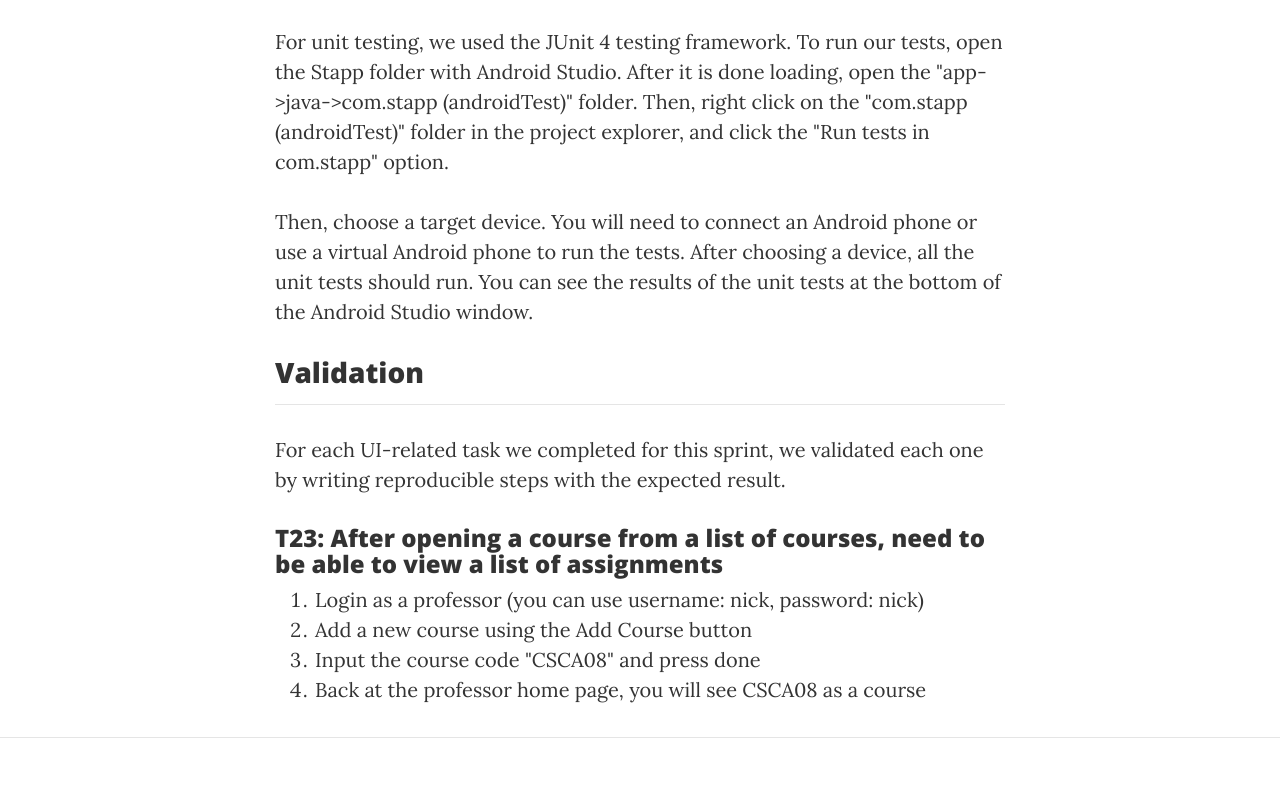
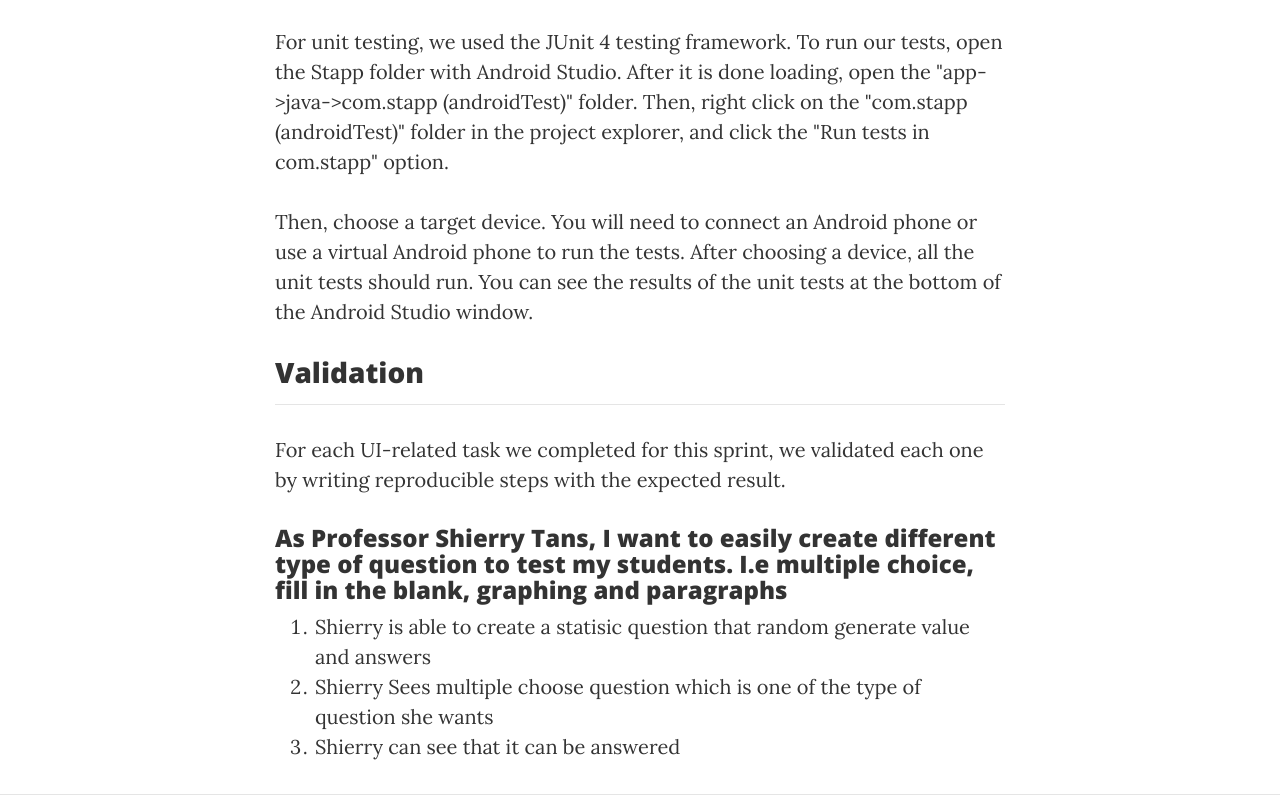
Before and after one commit to kinglouis123/L02_12, a plain HTML site: page project-website/posts/deliverable6.html in a window 1280 px wide. Shown: the part 4423-5222 px from the top of the page. Before the commit the page ends 5177 px from the top, so only its background shows below. Drawn offline with nearby package versions, Linux system fonts and the light colour scheme; files whose address does not match are found by name.

Commit message:
changed verification

```diff
--- a/project-website/posts/deliverable6.html
+++ b/project-website/posts/deliverable6.html
@@ -139,12 +139,11 @@
           <h3 id="validation">Validation</h3>
           <hr>
 		  <p>For each UI-related task we completed for this sprint, we validated each one by writing reproducible steps with the expected result.</p>
-		  <h4>T23: After opening a course from a list of courses, need to be able to view a list of assignments</h4>
+		  <h4> As Professor Shierry Tans, I want to easily create different type of question to test my students. I.e multiple choice, fill in the blank, graphing and paragraphs</h4>
 		  <ol>
-		    <li>Login as a professor (you can use username: nick, password: nick)</li>
-		    <li>Add a new course using the Add Course button</li>
-		    <li>Input the course code "CSCA08" and press done</li>
-		    <li>Back at the professor home page, you will see CSCA08 as a course</li>
+		    <li>Shierry is able to create a statisic question that random generate value and answers</li>
+		    <li>Shierry Sees multiple choose question which is one of the type of question she wants</li>
+		    <li>Shierry can see that it can be answered</li>
 		  </ol>
         </div>
       </div>
```
